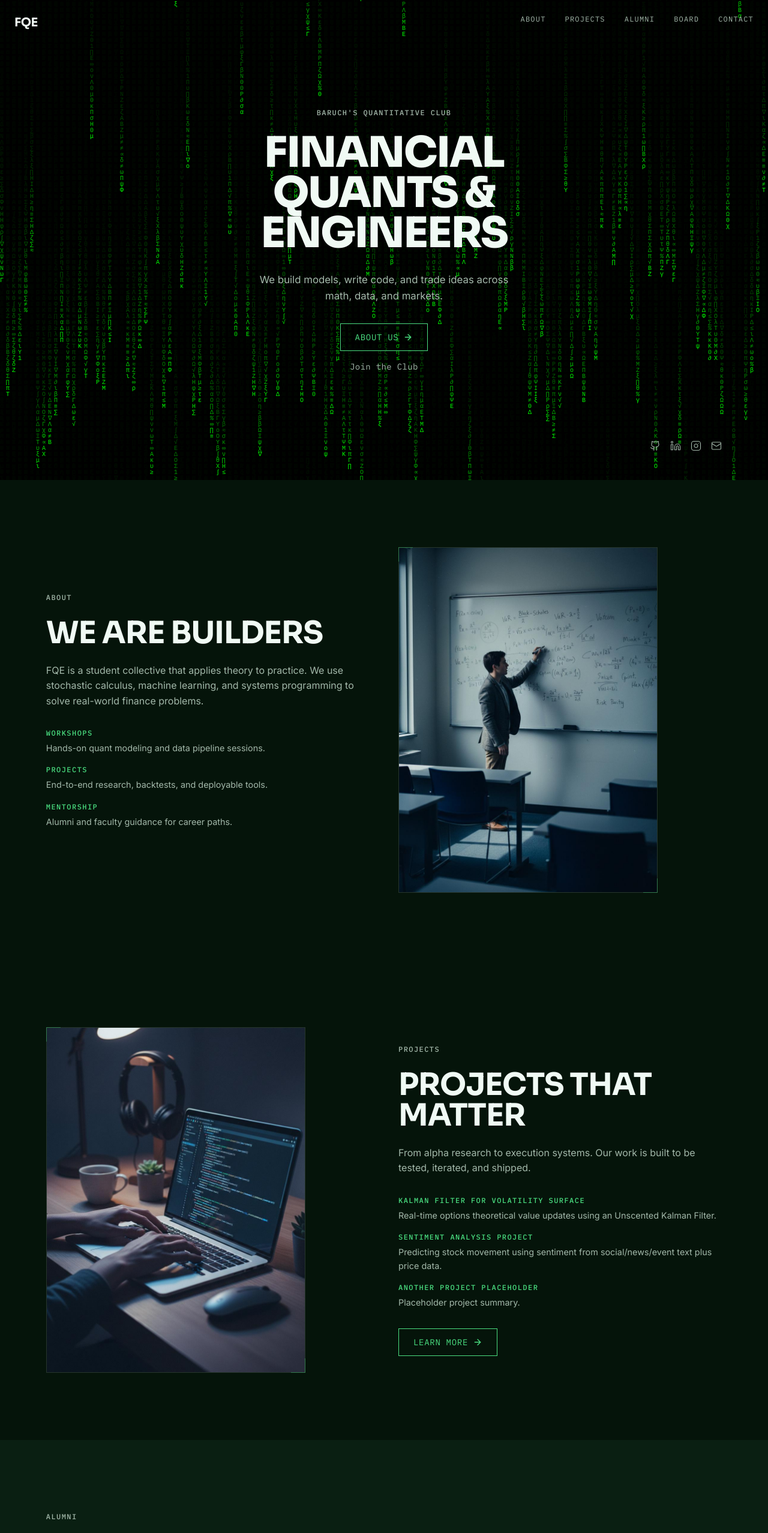
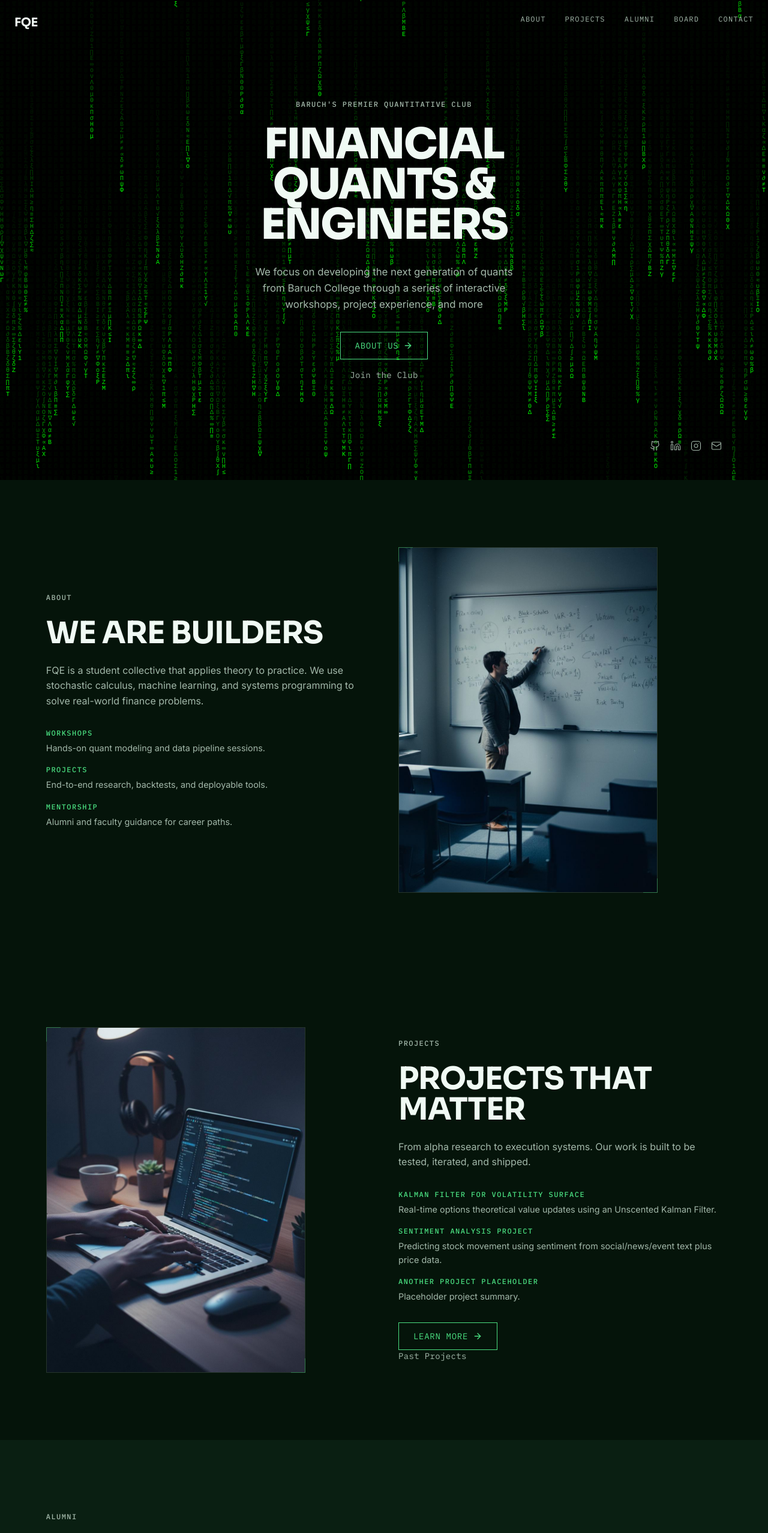
Before and after one commit to LifeDisparity/LifeDisparity.github.io, a React (Vite) app: page / in a window 1280 px wide. Shown: the top 2555 px of the page at 60% size. Built offline with nearby package versions, Linux system fonts and the light colour scheme.

Commit message:
Update hero, projects, and closing sections

```diff
--- a/src/sections/ClosingSection.tsx
+++ b/src/sections/ClosingSection.tsx
@@ -47,7 +47,7 @@ export default function ClosingSection() {
           baruchfqe@gmail.com
         </a>
         <p className="body-text text-secondary-light mb-6" style={{ fontSize: '0.9rem' }}>
-          Baruch's Quantitative Club
+          Baruch's Premier Quantitative Club
         </p>
 
         {/* Social Icons */}
--- a/src/sections/HeroSection.tsx
+++ b/src/sections/HeroSection.tsx
@@ -82,7 +82,7 @@ export default function HeroSection() {
         <div className="flex flex-col justify-center items-center text-center max-w-2xl">
           {/* Micro Label */}
           <span className="micro-label text-secondary-light mb-6">
-            Baruch's Quantitative Club
+            Baruch's Premier Quantitative Club
           </span>
 
           {/* Headline */}
@@ -94,7 +94,7 @@ export default function HeroSection() {
 
           {/* Subheadline */}
           <p className="body-text text-secondary-light mb-8 max-w-md mx-auto" style={{ fontSize: '1.05rem' }}>
-            We build models, write code, and trade ideas across math, data, and markets.
+            We  focus on developing the next generation of quants from Baruch College through a series of interactive workshops, project experience, and more
           </p>
 
           {/* CTAs */}
--- a/src/sections/ProjectsSection.tsx
+++ b/src/sections/ProjectsSection.tsx
@@ -81,6 +81,12 @@ export default function ProjectsSection() {
               <span>Learn More</span>
               <ArrowRight size={16} />
             </button>
+            <button
+              onClick={() => setSelectedProject(projects[0])}
+              className="text-link w-fit text-left"
+            >
+              Past Projects
+            </button>
           </div>
         </div>
       </section>
```
